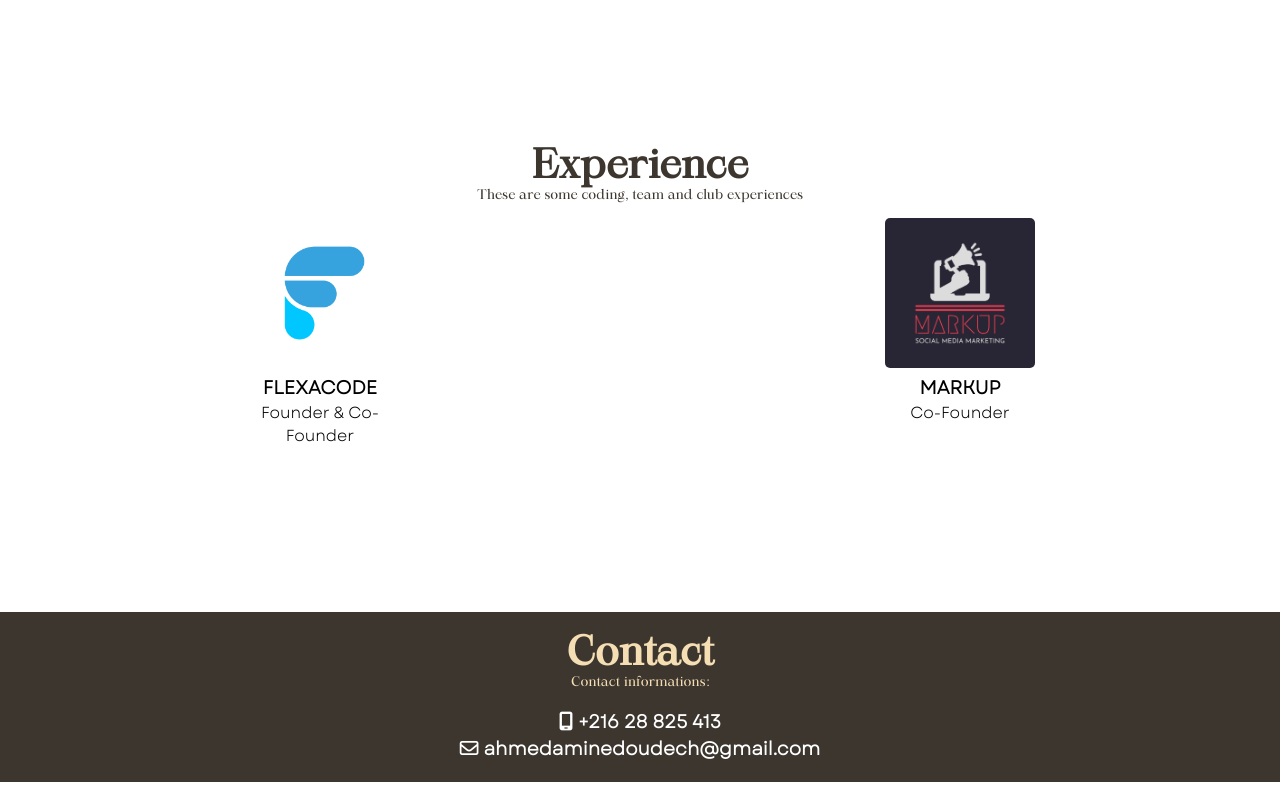
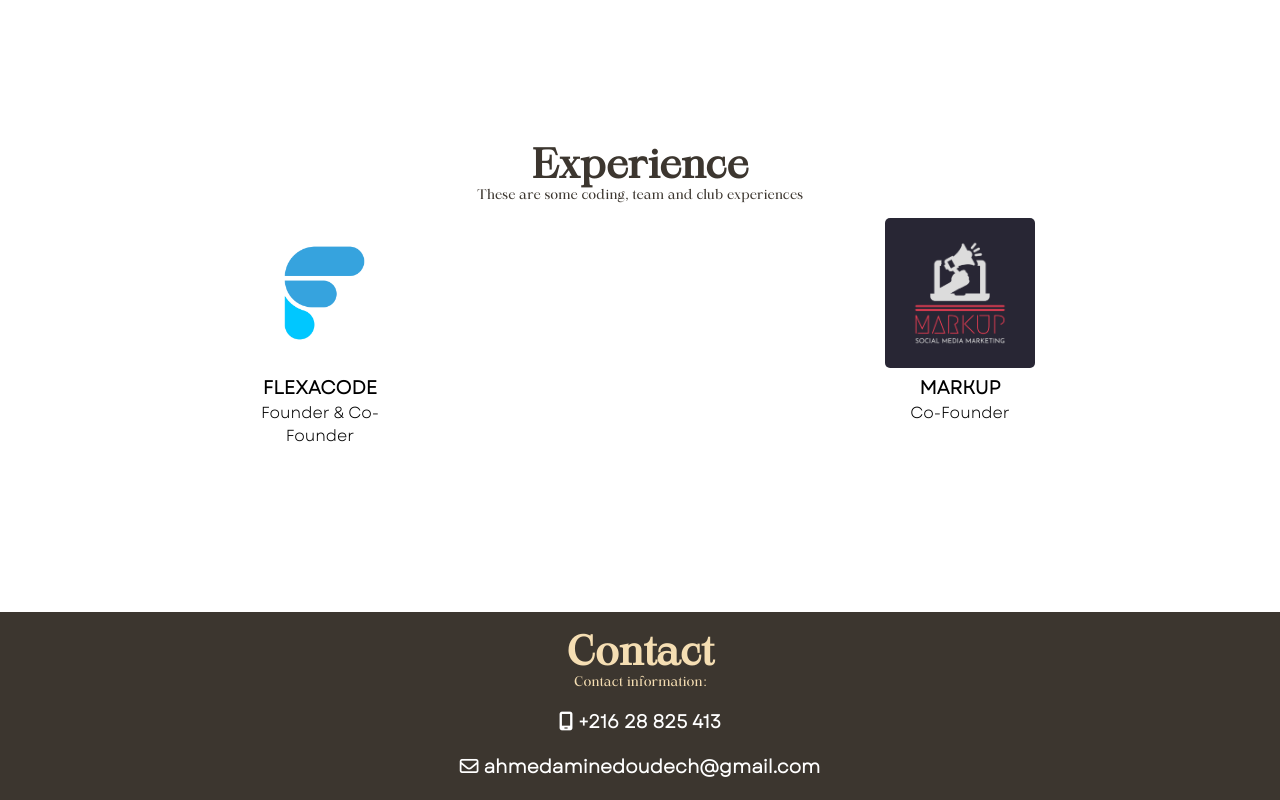
Before and after one commit to JustPowerful/justpowerful.github.io, a plain HTML site: page portfolio.html in a window 1280 px wide. Shown: the part 1280-2080 px from the top of the page. Drawn offline with Linux system fonts and the light colour scheme.

Commit message:
grammar fix

```diff
--- a/portfolio.html
+++ b/portfolio.html
@@ -101,9 +101,10 @@
     <div style="margin-top: 150px" id="contact">
       <div class="contactInformations">
         <h1>Contact</h1>
-        <small>Contact informations:</small>
+        <small>Contact information:</small>
         <br />
         <h3><i class="fa-solid fa-mobile-screen"></i> +216 28 825 413</h3>
+        <br />
         <h3>
           <i class="fa-regular fa-envelope"></i> ahmedaminedoudech@gmail.com
         </h3>
```
